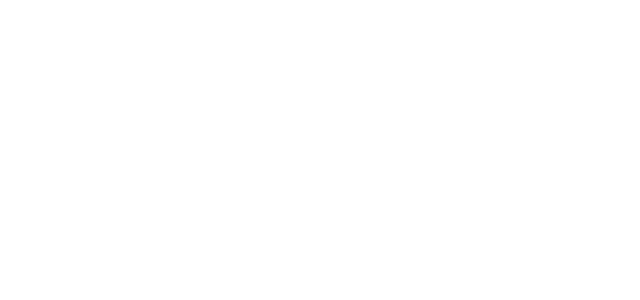
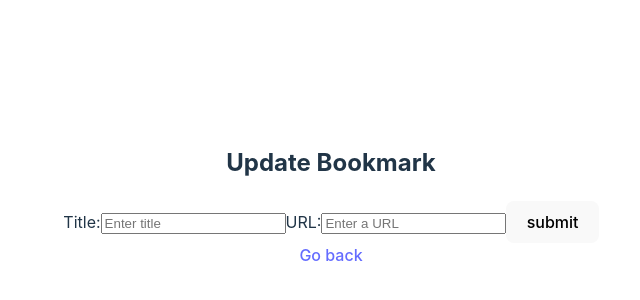
Before and after one commit to wickhill/bookmark-app, a React (Vite) app in the folder frontend/: page /bookmarks/1/update in a window 1280 px wide. Before the commit this address had no page. Shown: the part 204-504 px from the top of the page, without its empty margins (309-949 px from the left). Built offline with nearby package versions, Linux system fonts and the light colour scheme; no server answers.

Commit message:
Debugged update route in Bookmark.jsx and UpdateBookmark.jsx

```diff
--- a/frontend/src/App.jsx
+++ b/frontend/src/App.jsx
@@ -3,9 +3,10 @@
 import BookmarkList from './components/BookmarkList';
 import BookmarkDetails from './components/BookmarkDetails';
 import BookmarkForm from './components/BookmarkForm';
-
+import UpdateBookmark from './components/UpdateBookmark';
 
 import './App.css'
+
 
 function App() {
   const [bookmarks, setBookmarks] = useState([]);
@@ -58,6 +59,7 @@
  <Route path="/" element={<BookmarkList bookmarks={bookmarks} onDelete={onDelete} onUpdate={onUpdate} />} />
  <Route path="bookmarks/:id" element={<BookmarkDetails URL={URL} />} />
  <Route path="/new" element={<BookmarkForm />} />
+ <Route path="bookmarks/:id/update" element={<UpdateBookmark />} />
  </Routes>
     </div>
   );
--- a/frontend/src/components/Bookmark.jsx
+++ b/frontend/src/components/Bookmark.jsx
@@ -14,7 +14,7 @@
       {/* Show Info button */}
       <Link to={`/bookmarks/${_id}`}>Show Info</Link>
       {/* Link to update route*/}
-      <Link to={`/update/${_id}`}>Update</Link>
+      <Link to={`/bookmarks/${_id}/update`}>Update</Link>
        {/* Delete button */}
        <button onClick={() => onDelete(_id)}>Delete</button>
     </div>
--- a/frontend/src/components/UpdateBookmark.jsx
+++ b/frontend/src/components/UpdateBookmark.jsx
@@ -71,7 +71,7 @@
         />
         <button type="submit">submit</button>
       </form>
-      <a href="/bookmarks">Go back</a>
+      <a href="/">Go back</a>
     </div>
   )
 }
```
